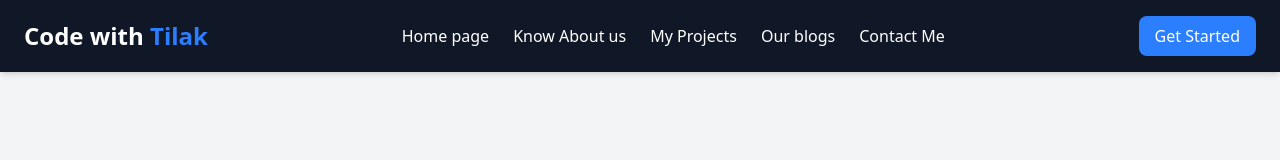
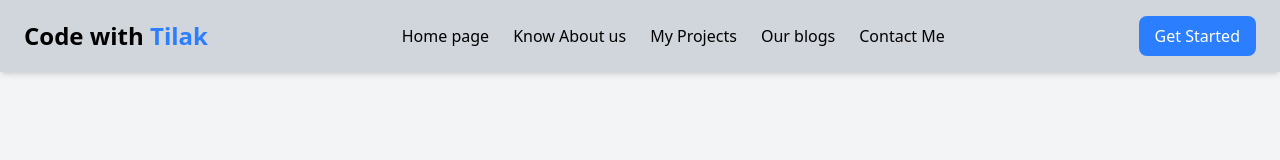
Before and after one commit to tilak-raaz/git-merge-tut, a website: page index.html in a window 1280 px wide. Drawn offline with Linux system fonts and the light colour scheme.

Commit message:
on main changed bg of nav

```diff
--- a/index.html
+++ b/index.html
@@ -10,7 +10,7 @@
 <body class="bg-gray-100">
 
     <!-- Navbar -->
-    <nav class="bg-gray-900 text-white px-6 py-4 shadow-md">
+    <nav class="bg-gray-300 text-black px-6 py-4 shadow-md">
         <div class="container mx-auto flex justify-between items-center">
             <!-- Logo -->
             <a href="#" class="text-2xl font-bold">
```
Also changed, not shown: src/output.css.
